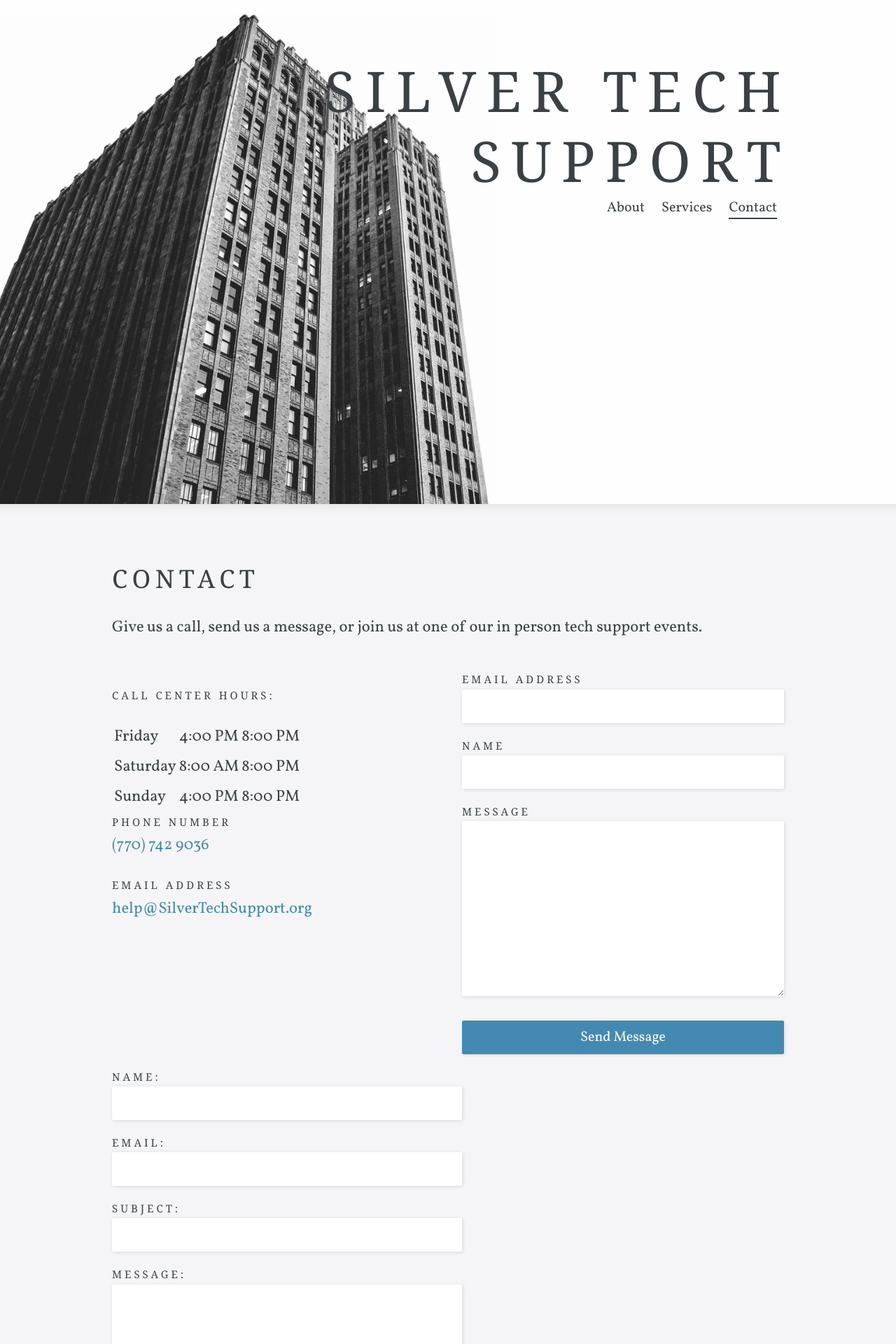
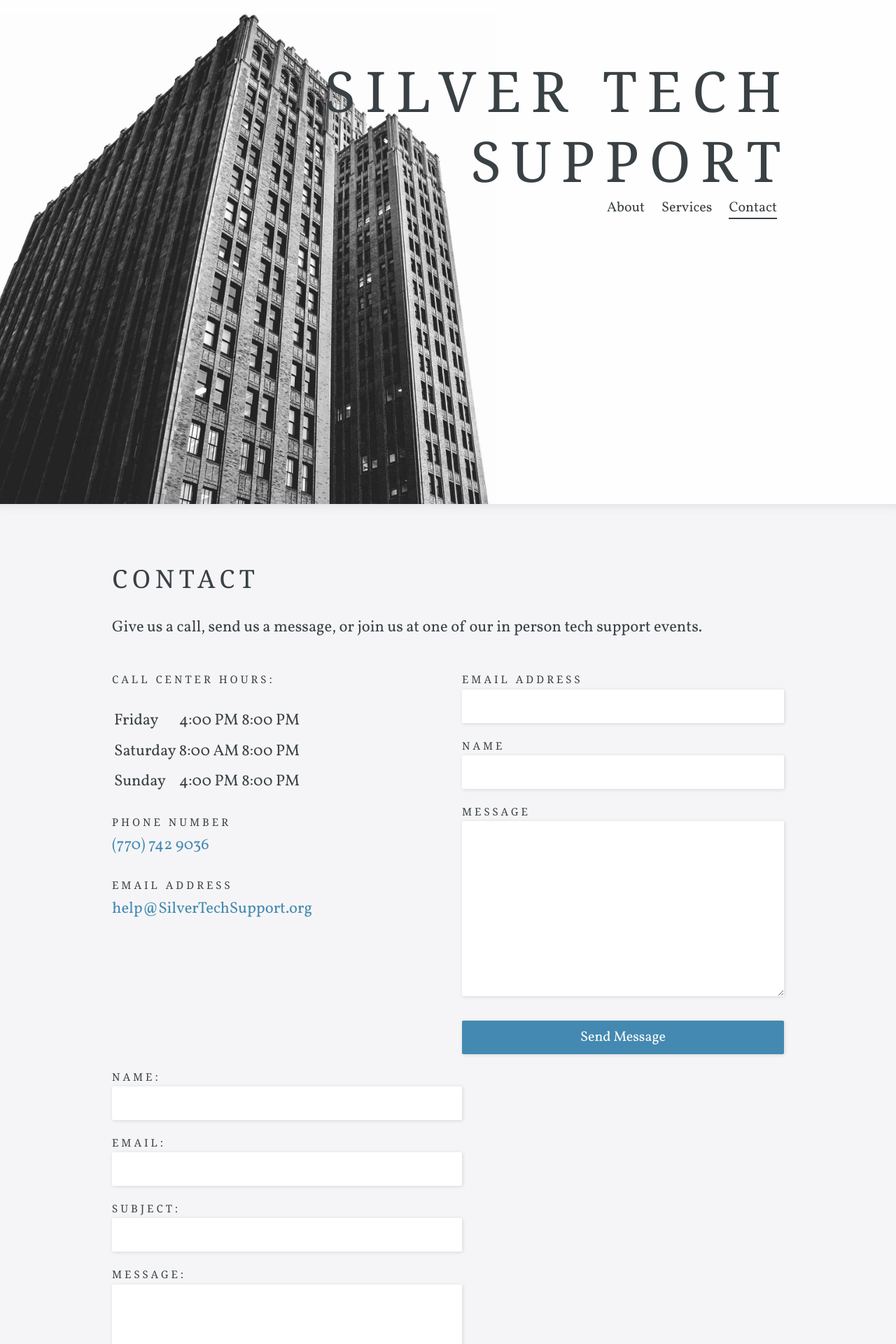
Before and after one commit to chasemassey/StsJusticeTemplate, a Jekyll site: the page built from contact.html, in a window 1280 px wide. Shown: the top 1920 px of the page at 70% size. Built offline with Jekyll 4.4.1, drawn with Linux system fonts in a browser that asks for light colours; some web fonts are replaced.

Commit message:
Update contact.html

```diff
--- a/contact.html
+++ b/contact.html
@@ -18,10 +18,9 @@
 <div class="columns">
 	<div class="column">
 		<p class="editor-link"><a href="cloudcannon:collections/_data/company.yml" class="btn"><strong>&#9998;</strong> Update Company Details</a></p>
-
-		<table>
-		  <p><tr>
-	            <label>Call Center Hours:</label>
+	        <label>Call Center Hours:</label>
+		<p><table>
+		  <tr>
 		    <td>Friday</td>
 		    <td>4:00 PM</td>
 		    <td>8:00 PM</td>
@@ -35,8 +34,8 @@
 		    <td>Sunday</td>
 		    <td>4:00 PM</td>
 		    <td>8:00 PM</td>
-		  </tr></p>
-		</table>
+		  </tr>
+		</table></p>
 
 		<label>Phone Number</label>
 		<p class="contact-info"><a href="tel:{{ site.data.company.phone }}">{{ site.data.company.phone }}</a></p>
```
